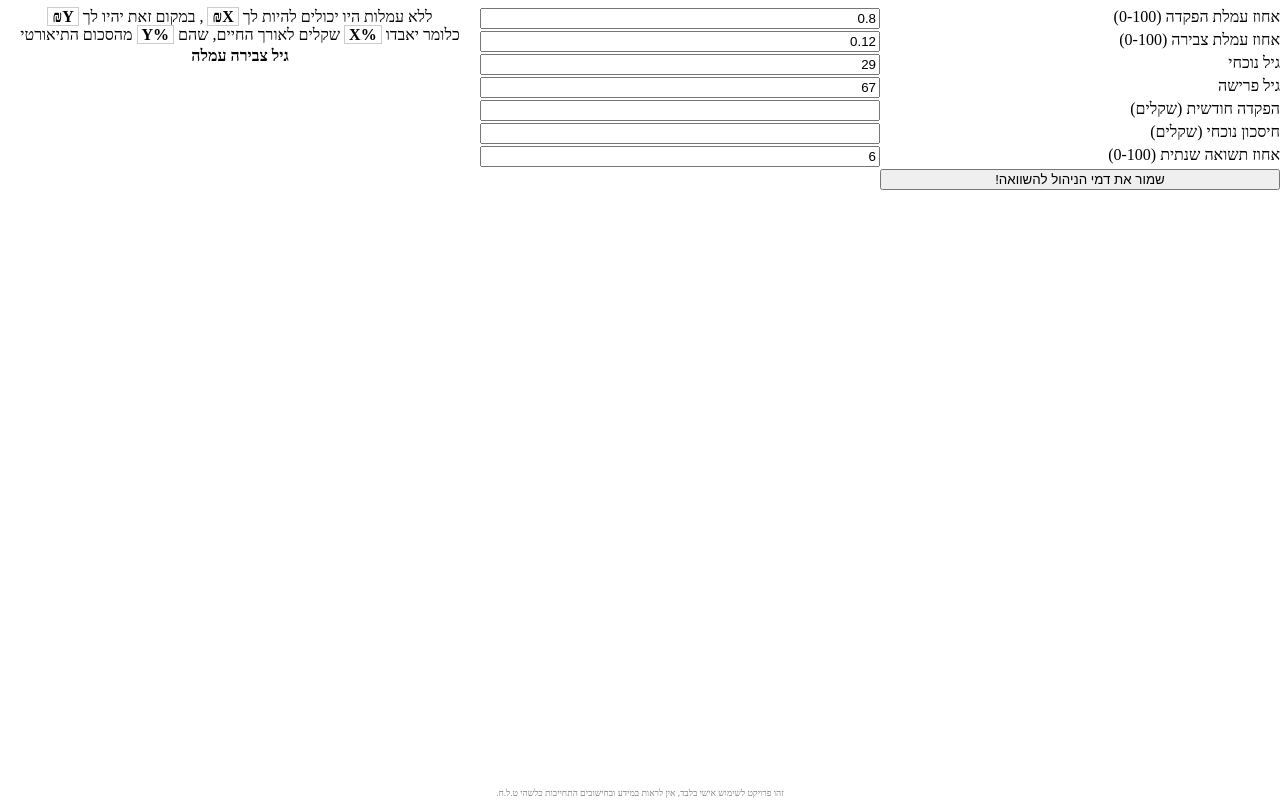
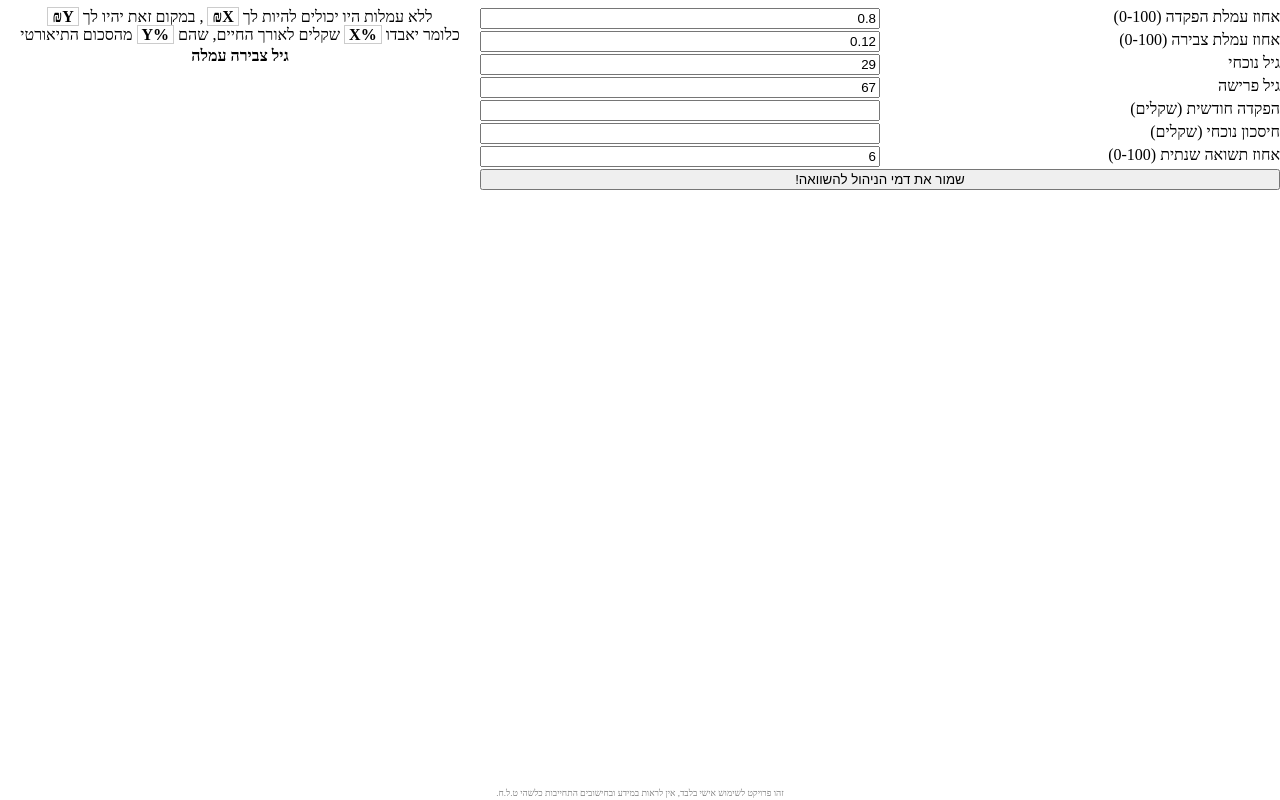
Before and after one commit to yehonatanz/pension, a website: page docs/index.html in a window 1280 px wide. Drawn offline with Linux system fonts and the light colour scheme.

Commit message:
Switch from to flex to make button fill its width

```diff
--- a/docs/index.css
+++ b/docs/index.css
@@ -44,14 +44,20 @@
 
 form {
     grid-area: form;
-    display: grid;
-    grid-template-columns: 1fr 1fr;
-    grid-auto-rows: max-content;
-    --gap-between-inputs: 2px;
-    grid-row-gap: var(--gap-between-inputs);
+    display: flex;
+    flex-direction: row;
+    flex-wrap: wrap;
     --form-width: 50em;
     width: var(--form-width);
     height: fit-content;
+    label, input {
+        width: 50%;
+        --gap-between-inputs: 2px;
+        margin-bottom: var(--gap-between-inputs);
+    }
+    button {
+        width: 100%;
+    }
 }
 
 #output {
```
